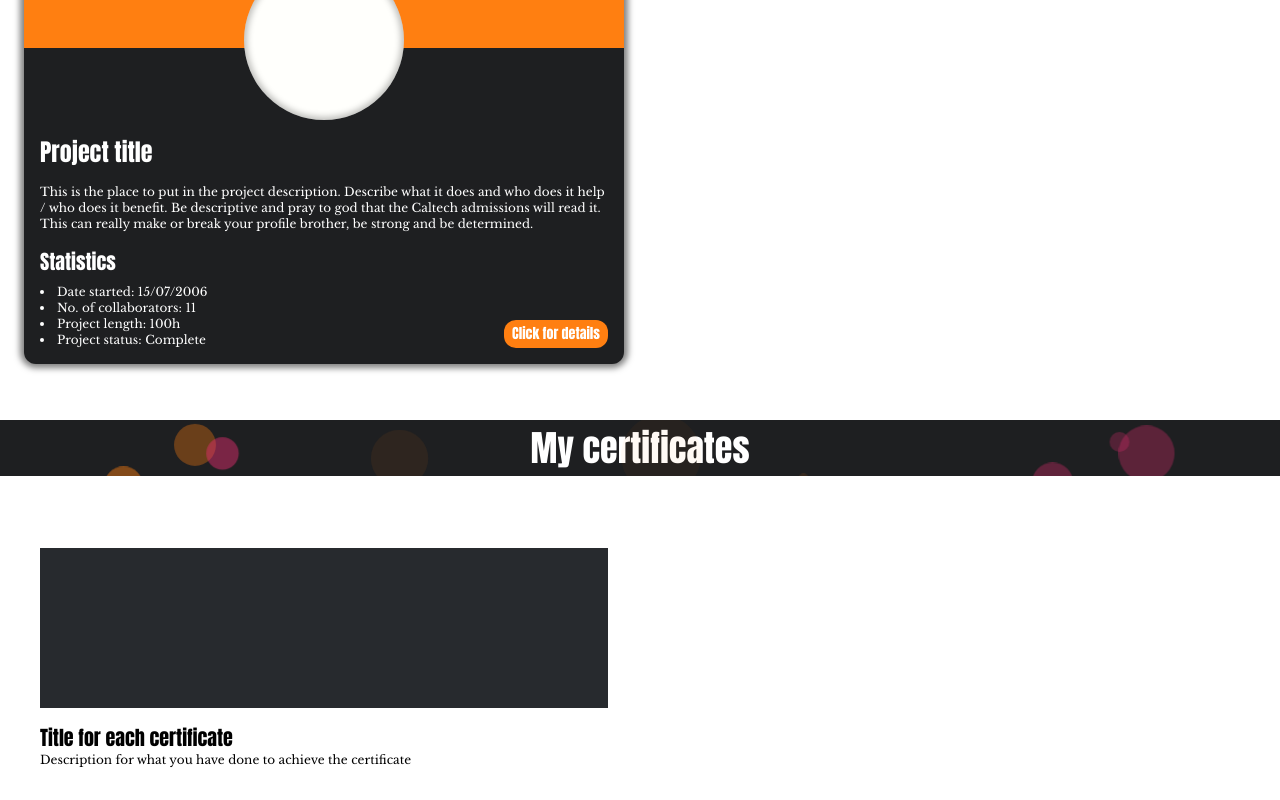
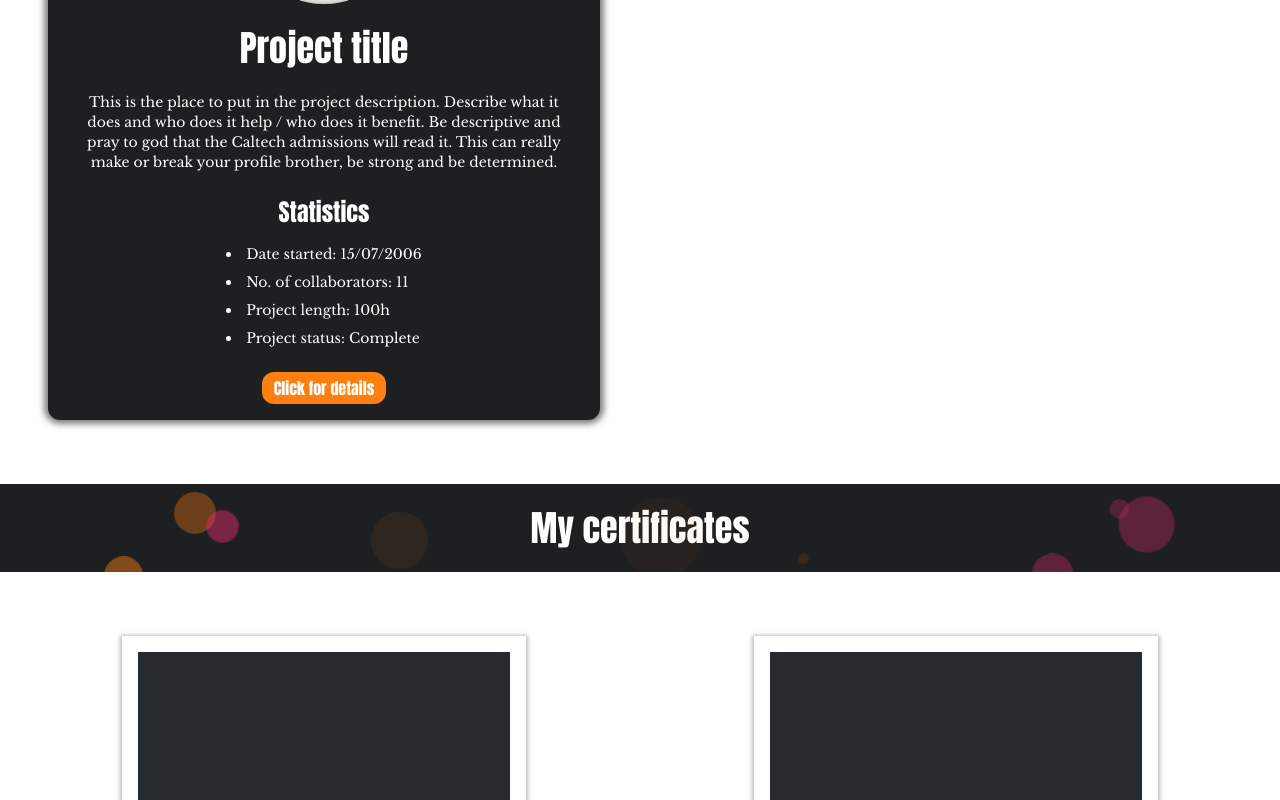
Before and after one commit to Hy-LeTuan/Hy-LeTuan.github.io, a React (Vite) app in the folder personal-profile/: page /portfolio in a window 1280 px wide. Shown: the part 1720-2520 px from the top of the page. Built offline with nearby package versions, Linux system fonts and the light colour scheme.

Commit message:
update large screen profile card

```diff
--- a/personal-profile/src/index.css
+++ b/personal-profile/src/index.css
@@ -17,7 +17,7 @@
 	}
 
 	.btn-card-footer {
-		@apply bg-accent px-2 py-1 rounded-xl;
+		@apply bg-accent px-2 py-1 rounded-xl lg:px-3;
 	}
 
 	/* Cards */
@@ -39,19 +39,19 @@
 	}
 
 	.project-card {
-		@apply shadow-projectcard relative overflow-hidden flex flex-col col-span-1 gap-4 pb-4 justify-center items-center bg-primary rounded-xl;
+		@apply shadow-projectcard relative overflow-hidden flex flex-col col-span-1 gap-4 pb-4 justify-center items-center bg-primary rounded-xl lg:col-span-1 lg:gap-6;
 	}
 
 	.project-card-body {
-		@apply flex flex-col w-full px-4 gap-4 items-start;
+		@apply flex flex-col w-full px-4 gap-4 items-start lg:gap-6 lg:px-8 lg:items-center lg:justify-center;
 	}
 
 	.project-card-stats {
-		@apply flex flex-col gap-2 justify-center items-start;
+		@apply flex flex-col gap-2 justify-center items-start lg:gap-4 lg:items-center;
 	}
 
 	.project-card-footer {
-		@apply flex justify-between items-end w-full;
+		@apply flex justify-between items-end w-full lg:flex-col lg:justify-center lg:items-center lg:gap-6;
 	}
 
 	.project-specific-single-part {
@@ -81,7 +81,7 @@
 	/* Utilities */
 
 	.main-section {
-		@apply grid grid-cols-1 px-6 lg:grid-cols-2 lg:gap-x-8;
+		@apply grid grid-cols-1 px-6 lg:grid-cols-2 lg:gap-x-8 lg:px-12;
 	}
 
 	.row {
@@ -93,11 +93,11 @@
 	}
 
 	.card-holder {
-		@apply flex flex-col gap-10;
+		@apply flex flex-col gap-10 lg:col-span-2 lg:grid lg:grid-cols-2 lg:place-items-center;
 	}
 
 	.section-banner {
-		@apply w-full p-2 bg-primary relative overflow-hidden mt-10 mb-10 lg:mt-14 lg:mb-14;
+		@apply w-full p-2 bg-primary relative overflow-hidden mt-10 mb-10 lg:mt-16 lg:mb-16;
 	}
 }
 
--- a/personal-profile/src/layout/SectionBanner.jsx
+++ b/personal-profile/src/layout/SectionBanner.jsx
@@ -4,7 +4,7 @@ import SquareAnimation from "./SquareAnimation";
 function SectionBanner(bubbleCount, bannerTitle) {
 	return (
 		<div className="section-banner">
-			<h2 className="text-2xl font-heading-font text-white text-center lg:text-4xl">
+			<h2 className="text-2xl font-heading-font text-white text-center lg:text-4xl lg:py-4">
 				{bannerTitle}
 			</h2>
 			{SquareAnimation(bubbleCount)}
--- a/personal-profile/src/views/Home.jsx
+++ b/personal-profile/src/views/Home.jsx
@@ -11,7 +11,7 @@ function Home() {
 	return (
 		<>
 			<section className="relative overflow-hidden clear-both w-full bg-primary text-white font-heading-font">
-				<div className="p-12 flex flex-col gap-6 xl:gap-10 justify-center items-center overflow-hidden">
+				<div className="p-12 flex flex-col gap-6 xl:gap-10 justify-center items-center overflow-hidden lg:p-24">
 					<div className="relative z-10 rounded-full w-32 h-32 lg:w-48 lg:h-48 xl:w-64 xl:h-64 bg-secondary"></div>
 					<div
 						id="biography"
@@ -80,26 +80,26 @@ function Home() {
 								How about some statistics?
 							</h2>
 							<div className="statistic-row">
-								<h4 className="text-base text-accent lg:text-2xl">
+								<h4 className="text-base text-accent lg:text-xl">
 									{lineStat}
 								</h4>
-								<h4 className="text-base text-white lg:text-2xl">
+								<h4 className="text-base text-white lg:text-xl">
 									Lines of code written this past year
 								</h4>
 							</div>
 							<div className="statistic-row">
-								<h4 className="text-base text-accent lg:text-2xl">
+								<h4 className="text-base text-accent lg:text-xl">
 									{dayStat}
 								</h4>
-								<h4 className="text-base text-white lg:text-2xl">
+								<h4 className="text-base text-white lg:text-xl">
 									Days of continuous programming
 								</h4>
 							</div>
 							<div className="statistic-row">
-								<h4 className="text-base text-accent lg:text-2xl">
+								<h4 className="text-base text-accent lg:text-xl">
 									{bugStat}
 								</h4>
-								<h4 className="text-base text-white lg:text-2xl">
+								<h4 className="text-base text-white lg:text-xl">
 									Bugs encountered and resolved
 								</h4>
 							</div>
--- a/personal-profile/src/views/Portfolio.jsx
+++ b/personal-profile/src/views/Portfolio.jsx
@@ -14,8 +14,10 @@ function Portfolio() {
 	return (
 		<>
 			<section className="relative overflow-hidden clear-both w-full bg-primary text-white font-heading-font">
-				<div className="p-12 flex flex-col gap-6 justify-center items-center overflow-hidden">
-					<h1 className="text-3xl">Portfolio Presentation</h1>
+				<div className="p-12 flex flex-col gap-6 justify-center items-center overflow-hidden lg:p-24">
+					<h1 className="text-3xl lg:text-5xl">
+						Portfolio Presentation
+					</h1>
 					{MediaHeader(".")}
 					{SquareAnimation(null)}
 				</div>
@@ -42,24 +44,24 @@ function Portfolio() {
 				</div>
 				{SectionBanner(6, "My projects")}
 				<div className="main-section">
-					<div className="card-holder">
+					<div className="card-holder lg:gap-20">
 						{projects?.map((project, index) => (
 							<div className="project-card" key={index}>
 								<div className="absolute top-0 left-0 bg-accent w-full h-32"></div>
 								<div className="z-10 rounded-full w-40 h-40 bg-secondary shadow-project mt-10"></div>
 								<div className="project-card-body">
-									<h2 className="text-left text-2xl font-heading-font text-white">
+									<h2 className="text-left text-2xl font-heading-font text-white lg:text-4xl lg:text-center">
 										{project.title}
 									</h2>
-									<p className="text-xs text-left text-white font-body-font line-clamp-5">
+									<p className="text-xs text-left text-white font-body-font line-clamp-5 lg:text-sm lg:text-center">
 										{project.description}
 									</p>
 									<div className="project-card-footer">
 										<div className="project-card-stats">
-											<h4 className="text-left text-xl font-heading-font text-white">
+											<h4 className="text-left text-xl font-heading-font text-white lg:text-2xl lg:text-center">
 												Statistics
 											</h4>
-											<ul className="text-left list-disc list-inside font-body-font text-xs text-white">
+											<ul className="text-left list-disc list-inside font-body-font text-xs text-white lg:text-sm lg:flex lg:flex-col lg:gap-2">
 												<li>
 													Date started:{" "}
 													{project.statistics?.date}
@@ -84,7 +86,7 @@ function Portfolio() {
 										</div>
 										<button className="btn btn-card-footer">
 											<Link to={`/portfolio/${index}`}>
-												<h6 className="text-sm font-heading-font text-white">
+												<h6 className="text-sm font-heading-font text-white lg:text-base">
 													Click for details
 												</h6>
 											</Link>
@@ -97,10 +99,10 @@ function Portfolio() {
 				</div>
 
 				{SectionBanner(6, "My certificates")}
-				<div className="main-section">
-					<div className="card-holder gap-1">
+				<div className="main-section lg:mb-12">
+					<div className="card-holder gap-1 lg:gap-x-20">
 						{certs?.map((cert, index) => (
-							<div className="card" key={index}>
+							<div className="card lg:shadow-card" key={index}>
 								<div className="card-body-single-column justify-center gap-4">
 									<div className="w-full h-40 bg-neutral"></div>
 									<div className="flex flex-col">
```
